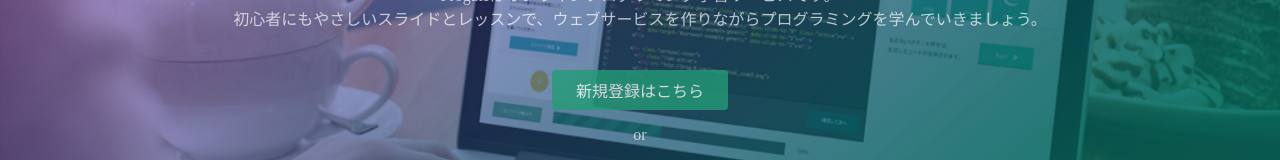
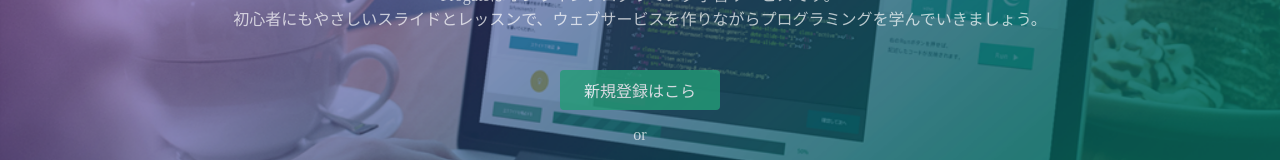
Before and after one commit to leon11090215/leon11090215.github.io, a plain HTML site: page index.html in a window 1280 px wide. Shown: the part 362-522 px from the top of the page. Drawn offline with Linux system fonts and the light colour scheme.

Commit message:
Update index.html

```diff
--- a/index.html
+++ b/index.html
@@ -26,7 +26,7 @@
       <h1>LEARN TO CODE.<br>LEARN TO BE CREATIVE.</h1>
       <p>Progateはオンラインプログラミング学習サービスです。<br>初心者にもやさしいスライドとレッスンで、ウェブサービスを作りながらプログラミングを学んでいきましょう。</p>
       <div class="btn-wrapper">
-        <a href="#" class="btn signup">新規登録はこちら</a>
+        <a href="#" class="btn signup">新規登録はこら</a>
         <p>or</p>
         <a href="#" class="btn facebook"><span class="fa fa-facebook"></span>Facebookで登録</a>
         <a href="#" class="btn twitter"><span class="fa fa-twitter"></span>Twitterで登録</a>
```
